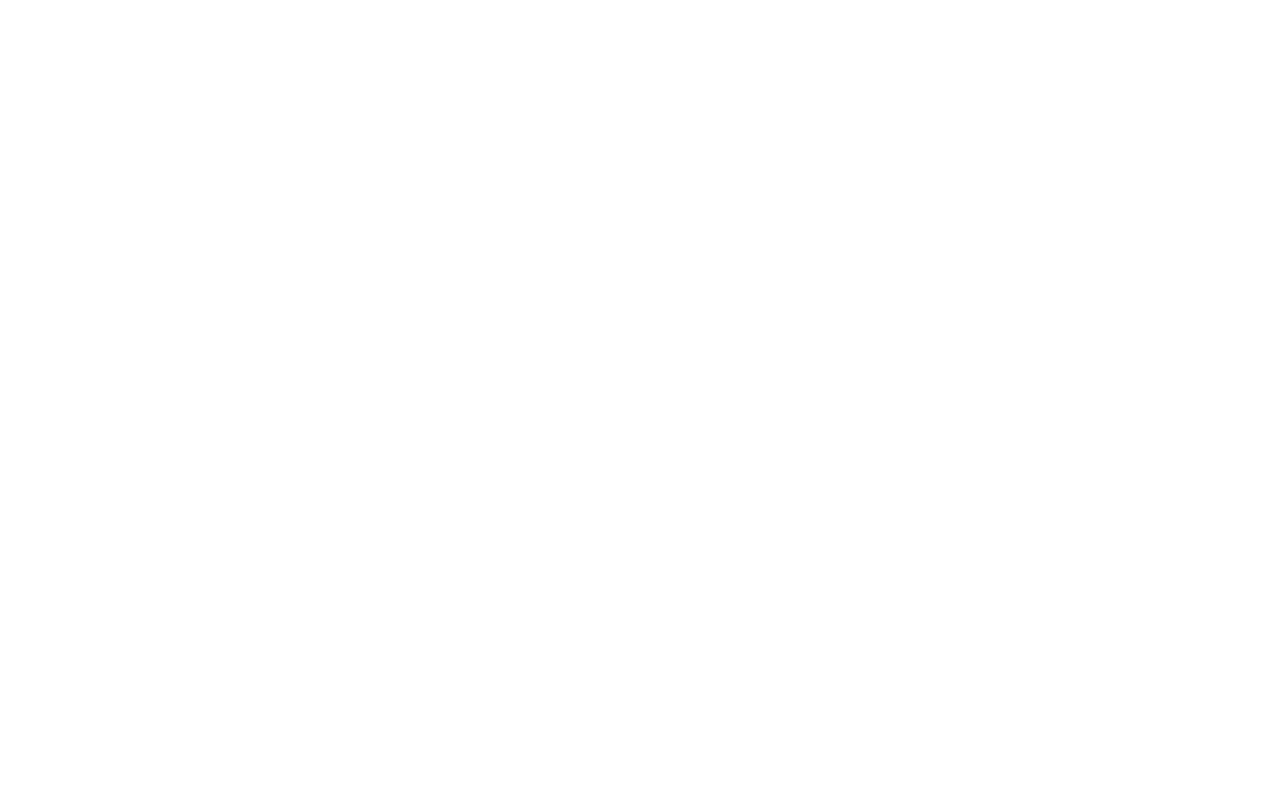
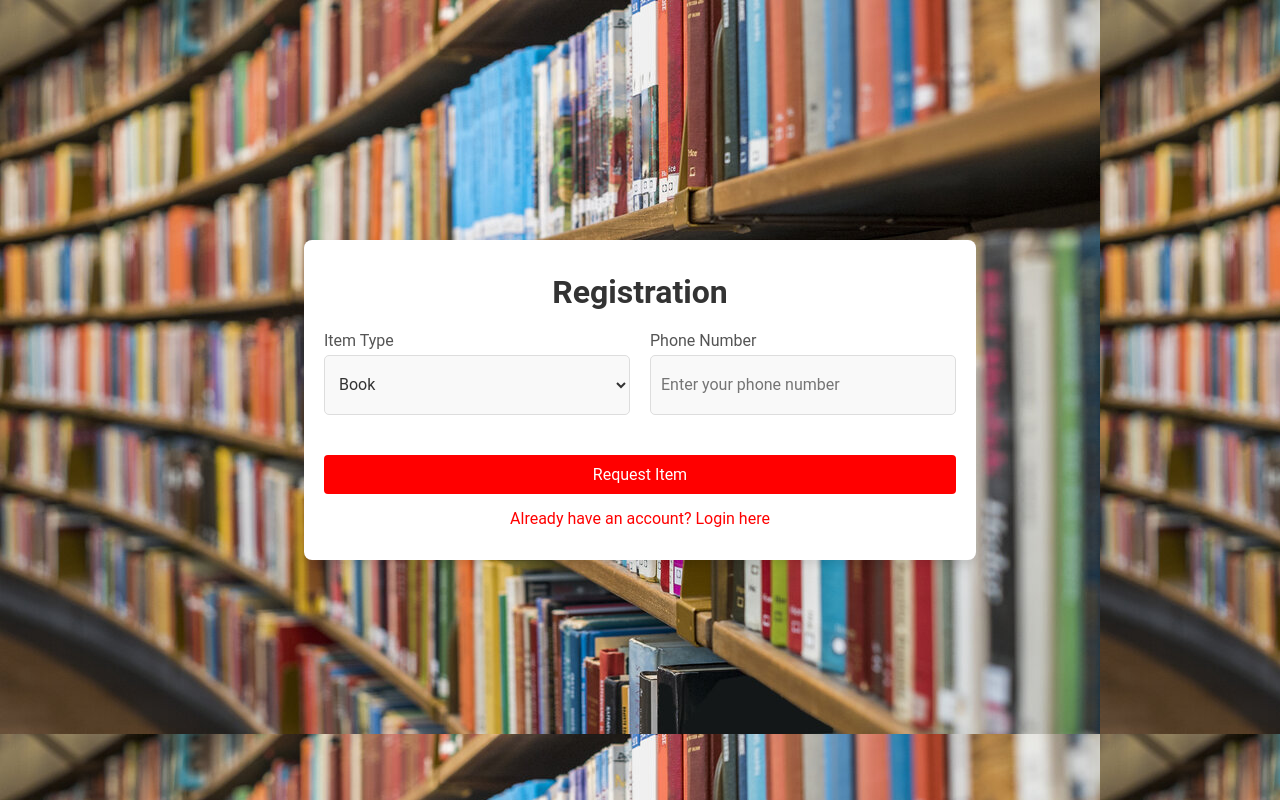
Before and after one commit to rgarci82/Library, a React (Vite) app in the folder frontend/: page /request in a window 1280 px wide. Before the commit this address had no page. Built offline with nearby package versions, Linux system fonts and the light colour scheme.

Commit message:
Feat: progress in request page.

```diff
--- a/frontend/src/App.tsx
+++ b/frontend/src/App.tsx
@@ -7,6 +7,7 @@
 import AdminRegister from "./pages/AdminRegister"; // Capitalized
 import User from "./pages/User"; // Renamed to Users (should match your actual filename)
 import Browse from "./pages/Browse";
+import Request from "./pages/Request";
 import AdminDashboard from "./pages/AdminDashboard";
 import ProtectedRoute from "./pages/ProtectedRouteAdmin";
 
@@ -29,6 +30,7 @@
         <Route path="/adminRegister" element={<AdminRegister />} />
         <Route path="/adminDashboard" element={<ProtectedRoute isAdmin={isAdmin} element={<AdminDashboard />} />} />
         <Route path="/browse" element={<Browse />} />
+        <Route path="/request" element={<Request />} />
       </Routes>
     </Router>
   );
--- a/frontend/src/pages/Browse.tsx
+++ b/frontend/src/pages/Browse.tsx
@@ -235,6 +235,7 @@
 
           <button
             style={styles.requestButton}
+            onClick={() => window.location.href = "/request"}
           >
             Request an Item
           </button>
--- /dev/null
+++ b/frontend/src/pages/Request.tsx
@@ -0,0 +1,228 @@
+import React, { useState } from "react";
+import { useNavigate } from "react-router-dom";
+
+const Request: React.FC = () => {
+  const [firstName, setFirstName] = useState<string>("");
+  const [lastName, setLastName] = useState<string>("");
+  const [userType, setUserType] = useState<string>("Student");
+  const [phoneNum, setPhoneNum] = useState<string>("");
+  const [error, setError] = useState<string>("");
+  const navigate = useNavigate();
+
+  const handleNext = async (e: React.FormEvent<HTMLFormElement>) => {
+    e.preventDefault();
+    if (!firstName || !lastName || !userType || !phoneNum) {
+      setError("Please fill in all fields");
+      return;
+    }
+    if (phoneNum.length !== 10) {
+      setError("Phone number must be exactly 10 digits");
+      return;
+    }
+
+    try {
+      const response = await fetch('http://localhost:3000/api/users/register', {
+        method: 'POST',
+        headers: {
+          'Content-Type': 'application/json',
+        },
+        body: JSON.stringify({
+          firstName,
+          lastName,
+          phoneNum,
+          userType,
+        }),
+      });
+
+      const data = await response.json();
+
+      if (response.ok) {
+        console.log("User created successfully", data);
+        navigate('/login/');
+        // Handle successful user creation, e.g., redirect or display success message
+      } else {
+        setError(data.message || "An error occurred");
+      }
+    } catch (error) {
+      setError("Failed to create user. Please try again.");
+      console.error("Error:", error);
+    }
+  };
+
+  return (
+    <div style={styles.container}>
+      <div style={styles.registrationBox}>
+        <h1 style={styles.title}>Registration</h1>
+        <form onSubmit={handleNext} style={styles.form}>
+          {error && <p style={styles.error}>{error}</p>}
+          <div style={styles.row}>
+            <div style={styles.inputGroup}>
+              <label style={styles.label}>Item Type</label>
+              <select
+                value={userType}
+                onChange={(e) => {
+                  console.log(e.target.value);
+                  setUserType(e.target.value);
+                }}
+                required
+                style={styles.input}
+              >
+                <option value="Book">Book</option>
+                <option value="Media">Media</option>
+                <option value="Device">Media</option>
+              </select>
+            </div>
+            <div style={styles.inputGroup}>
+              <label style={styles.label}>Phone Number</label>
+              <input
+                type="text"
+                value={phoneNum}
+                onChange={(e) => {
+                  // Allow only numeric values
+                  const sanitizedValue = e.target.value.replace(/[^0-9]/g, "");
+                  setPhoneNum(sanitizedValue);
+                }}
+                placeholder="Enter your phone number"
+                required
+                style={styles.input}
+              />
+            </div>
+          </div>
+          <button type="submit" style={styles.button}>
+            {"Request Item"}
+          </button>
+          <div style={styles.links}>
+            <a href="/login" style={styles.link}>
+              Already have an account? Login here
+            </a>
+          </div>
+        </form>
+      </div>
+    </div>
+  );
+};
+
+
+
+const styles : { [key: string]: React.CSSProperties }= {
+    container: {
+      display: "flex",
+      justifyContent: "center",
+      alignItems: "center",
+      minHeight: "100vh",
+      backgroundColor: "#007BFF",
+      padding: "20px",
+      backgroundImage: `url('/Background.png')`
+    },
+    registrationBox: {
+      width: "52.5vw",
+      minHeight: "40vh",
+      display: "flex",
+      flexDirection: "column",
+      justifyContent: "center",
+      backgroundColor: "#fff",
+      padding: "20px",
+      borderRadius: "8px",
+      boxShadow: "0 4px 8px rgba(0,0,0,0.1)",
+      overflow: "hidden",
+    },
+    title: {
+      textAlign: "center",
+      marginBottom: "20px",
+      color: "#333",
+    },
+    form: {
+      display: "flex",
+      flexDirection: "column",
+    },
+    error: {
+      color: "#d9534f",
+      marginBottom: "10px",
+    },
+    row: {
+      display: "flex",
+      gap: "20px", // Ensures equal spacing between input groups
+      flexWrap: "wrap",
+      marginBottom: "20px", // Provides equal spacing between the rows
+    },
+
+    inputGroup: {
+      flex: "1 1 calc(50% - 10px)", // Ensures equal width for each input group
+      minWidth: "200px",
+      // Removed the marginBottom from here, so the spacing is uniform across rows
+    },
+    label: {
+      display: "block",
+      marginBottom: "5px",
+      color: "#555",
+    },
+    input: {
+      width: "100%",
+      height: "7.5vh",
+      padding: "10px",
+      border: "1px solid #ddd",
+      borderRadius: "5px",
+      fontSize: "16px",
+      boxSizing: "border-box",
+      backgroundColor: "#f9f9f9",
+      color: "#333333",
+      margin: "0",
+    },
+    textarea: {
+      width: "100%",
+      padding: "10px",
+      borderRadius: "4px",
+      border: "1px solid #ccc",
+      backgroundColor: "#fff",
+      color: "#333",
+      boxSizing: "border-box",
+      minHeight: "100px",
+      resize: "vertical",
+    },
+    button: {
+      backgroundColor: "red",
+      color: "#fff",
+      border: "none",
+      padding: "10px 20px",
+      borderRadius: "4px",
+      cursor: "pointer",
+      fontSize: "16px",
+      marginTop: "20px",
+    },
+    dropdown: {
+      position: "absolute",
+      top: "100%",
+      left: "0",
+      width: "100%",
+      border: "1px solid #ccc",
+      borderRadius: "4px",
+      backgroundColor: "#fff",
+      boxShadow: "0 4px 8px rgba(0,0,0,0.1)",
+      zIndex: "1000",
+      maxHeight: "150px",
+      overflowY: "auto",
+      boxSizing: "border-box",
+    },
+    dropdownItem: {
+      padding: "10px",
+      cursor: "pointer",
+      display: "flex",
+      alignItems: "center",
+      color: "#333",
+    },
+    dropdownItemSelected: {
+      backgroundColor: "#007BFF",
+      color: "#fff",
+    },
+    links: {
+      marginTop: "15px",
+      display: "flex",
+      justifyContent: "center",
+    },
+    link: {
+      color: "red",
+      textDecoration: "none",
+    },
+  };
+
+  export default Request;
```
